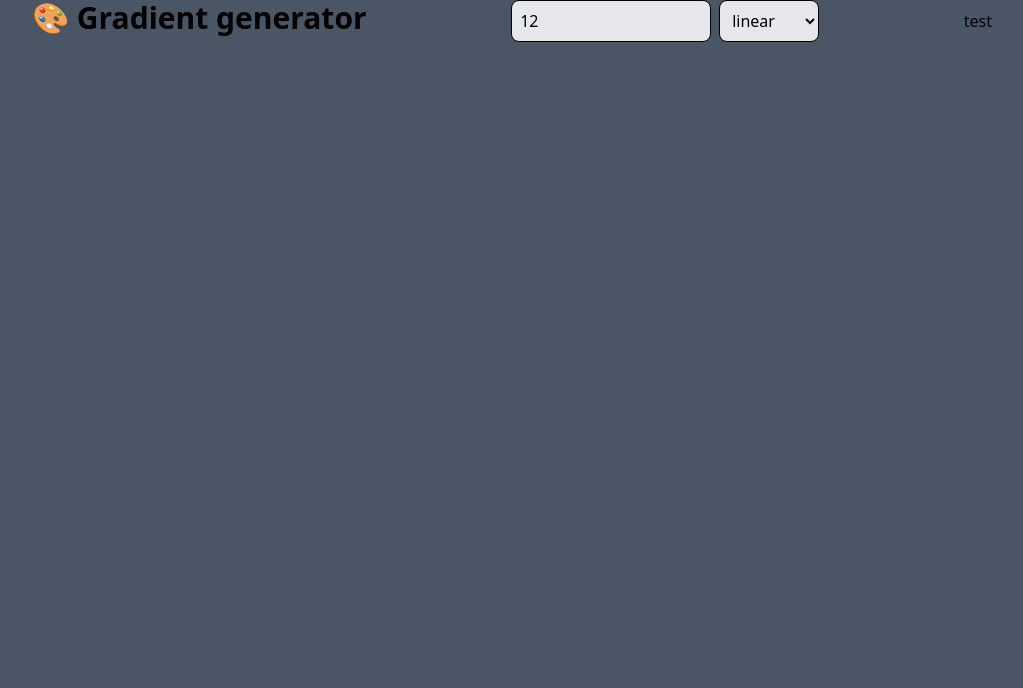
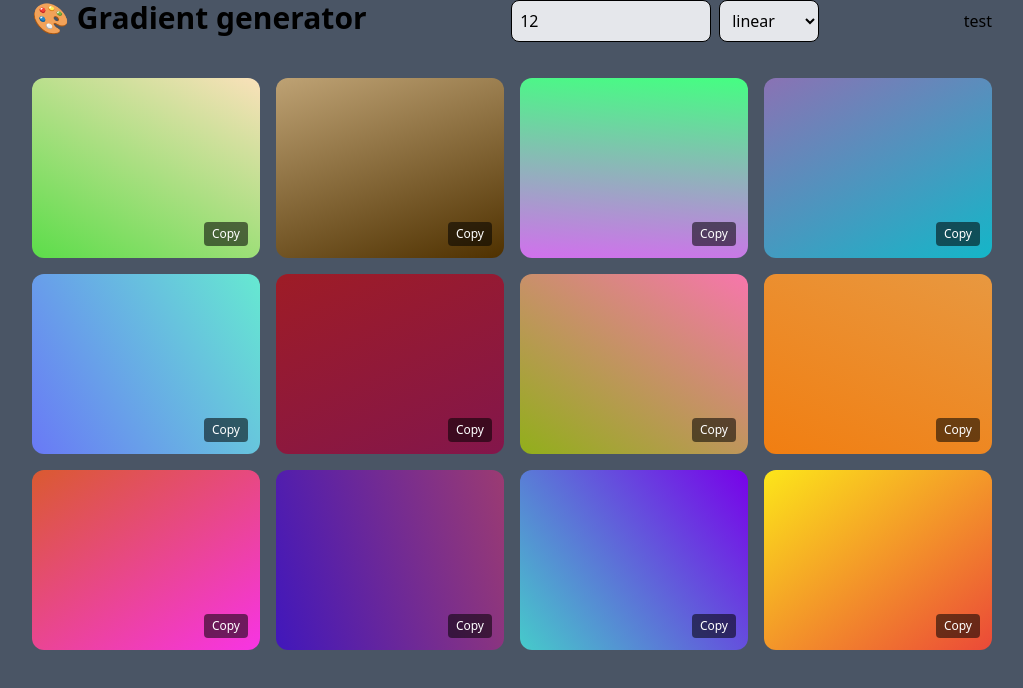
Before and after one commit to ankitkr52/Gradient-generator, a React (Vite) app: page / in a window 1280 px wide. Shown: the top 688 px of the page, without its empty margins (128-1151 px from the left). Built offline with nearby package versions, Linux system fonts and the light colour scheme.

Commit message:
fixed gradient color issues

```diff
--- a/src/App.jsx
+++ b/src/App.jsx
@@ -13,10 +13,18 @@ const App = () => {
     return `#${colorhex}`
   }
   const generategradients = () => {
+    const colors = []
     for (let i = 0; i < num; i++) {
-    console.log("hello")
+      const color1 = getHexColorcode()
+      const color2 = getHexColorcode()
+      const degree = Math.floor(Math.random() * 360)
+      const degreeString = `${degree}deg`
+      colors.push({
+        gradient: `linear-gradient(${degreeString},${color1},${color2})`
+      })
 
     }
+    setGradients(colors)
 
   }
   useEffect(() => {
@@ -42,9 +50,9 @@ const App = () => {
           {
             gradients.map((items, index) => (
 
-              <div className='h-[180px] rounded-xl relative'
+              <div key={index} className='h-[180px] rounded-xl relative'
                 style={{
-                  background: getHexColorcode()
+                  background: items.gradient
                 }}>
                 <button className='bg-black/55 hover:bg-black text-white rounded absolute bottom-3 right-3 text-xs p-1 py-1 px-2 '>Copy</button>
 
```
